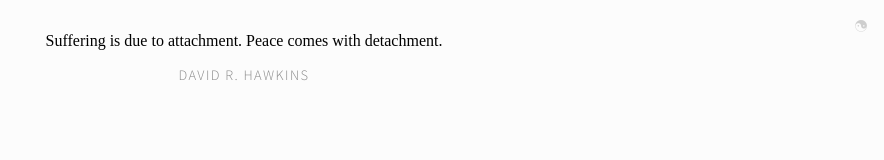
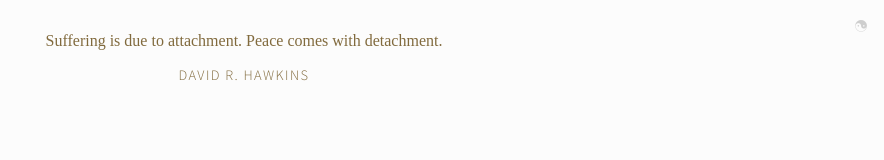
Before and after one commit to HuiqiuLiu/manifestation-quotes, a plain HTML site: page manifest/index.html in a window 1280 px wide. Shown: the whole page, without its empty margins (396-1280 px from the left). Drawn offline with Linux system fonts and the light colour scheme.

Commit message:
Update index.html
update text color

```diff
--- a/manifest/index.html
+++ b/manifest/index.html
@@ -45,6 +45,7 @@
             max-width: 680px;
             margin: 0 auto;
             text-align: center;
+            color: rgb(129, 106, 61);
         }
         /* .chinese {
             font-family: 'Noto Serif SC', serif;
@@ -82,7 +83,7 @@
         }
         .author {
             font-family: 'Source Sans Pro', sans-serif;
-            color: #888;
+            color: rgb(129, 106, 61);
             font-size: 0.9rem;
             font-weight: 300;
             margin: 0;
```
